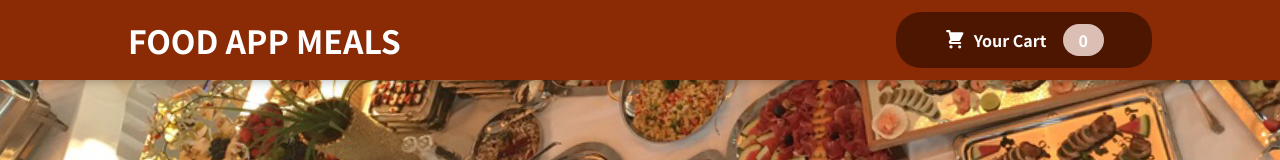
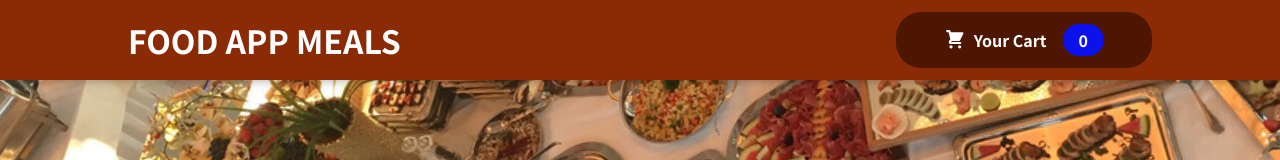
Before and after one commit to Rbravolibtech/FoodApp, a React (Create React App) app: page / in a window 1280 px wide. Shown: the top 160 px of the page. Built offline with nearby package versions, Linux system fonts and the light colour scheme.

Commit message:
used hook effect for header button with styling css

```diff
--- a/src/components/Layout/HeaderCartButton.js
+++ b/src/components/Layout/HeaderCartButton.js
@@ -1,18 +1,39 @@
-import { useContext } from "react";
+import { useContext, useEffect, useState } from "react";
 
 import CartIcon from "../Cart/CartIcon";
 import CartContext from "../../store/cart-context";
 import classes from "./HeaderCartButton.module.css";
 
 const HeaderCartButton = (props) => {
+	const [btnIsHighlighted, setBtnIsHighlighted] = useState(false);
 	const cartCtx = useContext(CartContext);
 
-	const numberOfCartItems = cartCtx.items.reduce((curNumber, item) => {
+	const { items } = cartCtx;
+
+	const numberOfCartItems = items.reduce((curNumber, item) => {
 		return curNumber + item.amount;
 	}, 0);
 
+	const btnClasses = `${classes.button} ${
+		btnIsHighlighted ? classes.bump : ""
+	}`;
+
+	useEffect(() => {
+		if (items.length === 0) {
+			return;
+		}
+		setBtnIsHighlighted(true);
+
+		const timer = setTimeout(() => {
+			setBtnIsHighlighted(false);
+		}, 200);
+
+		return () => {
+			clearTimeout(timer);
+		};
+	}, [items]);
 	return (
-		<button className={classes.button} onClick={props.onClick}>
+		<button className={btnClasses} onClick={props.onClick}>
 			<span className={classes.icon}>
 				<CartIcon />
 			</span>
--- a/src/components/Layout/HeaderCartButton.module.css
+++ b/src/components/Layout/HeaderCartButton.module.css
@@ -24,7 +24,7 @@
 }
 
 .badge {
-	background-color: #dcbfb4;
+	background-color: #0b12ed;
 	padding: 0.25rem 1rem;
 	border-radius: 25px;
 	margin-left: 1rem;
@@ -33,11 +33,11 @@
 
 .button:hover .badge,
 .button:active .badge {
-	background-color: #92320c;
+	background-color: #ed4407;
 }
 
 .bump {
-	animation: bump 300ms ease-out;
+	animation: bump 200ms ease-out;
 }
 
 @keyframes bump {
```
